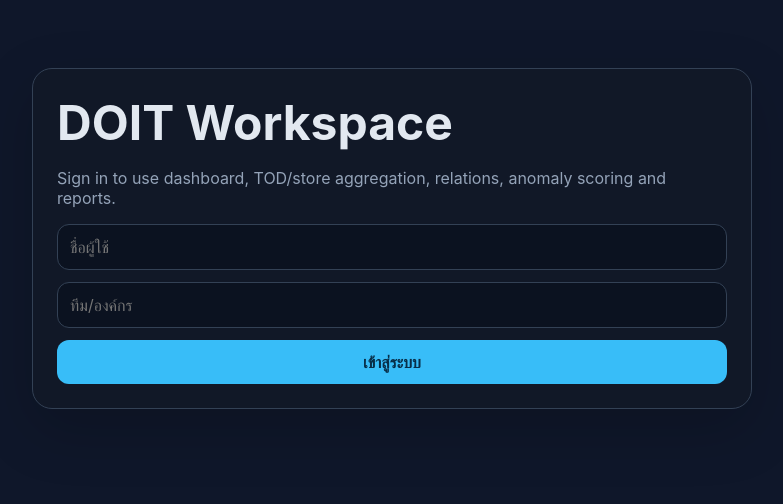
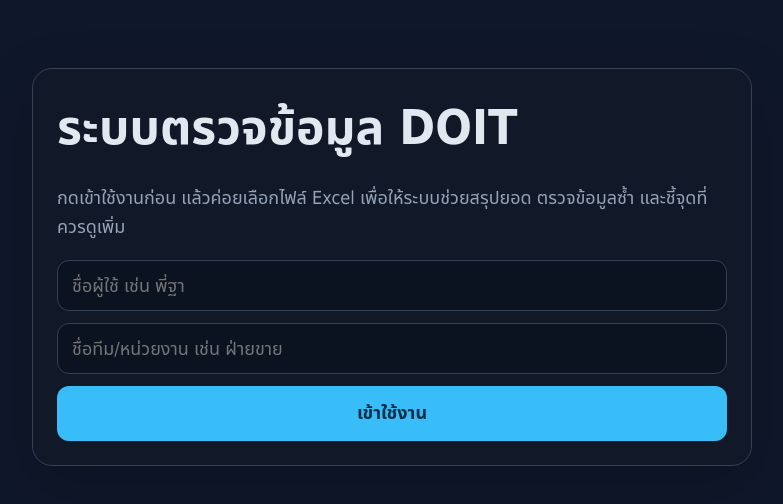
Before and after one commit to proweed001-ux/doit-web-app, a React (Vite) app: page / in a window 1280 px wide. Shown: the top 504 px of the page, without its empty margins (248-1031 px from the left). Built offline with nearby package versions, Linux system fonts and the light colour scheme.

Commit message:
Switch main app to Thai-first runtime

```diff
--- a/src/App.tsx
+++ b/src/App.tsx
@@ -1,5 +1,5 @@
-import DoitAppLean from './DoitAppLean';
+import DoitAppThai from './DoitAppThai';
 
 export default function App() {
-  return <DoitAppLean />;
+  return <DoitAppThai />;
 }
```
